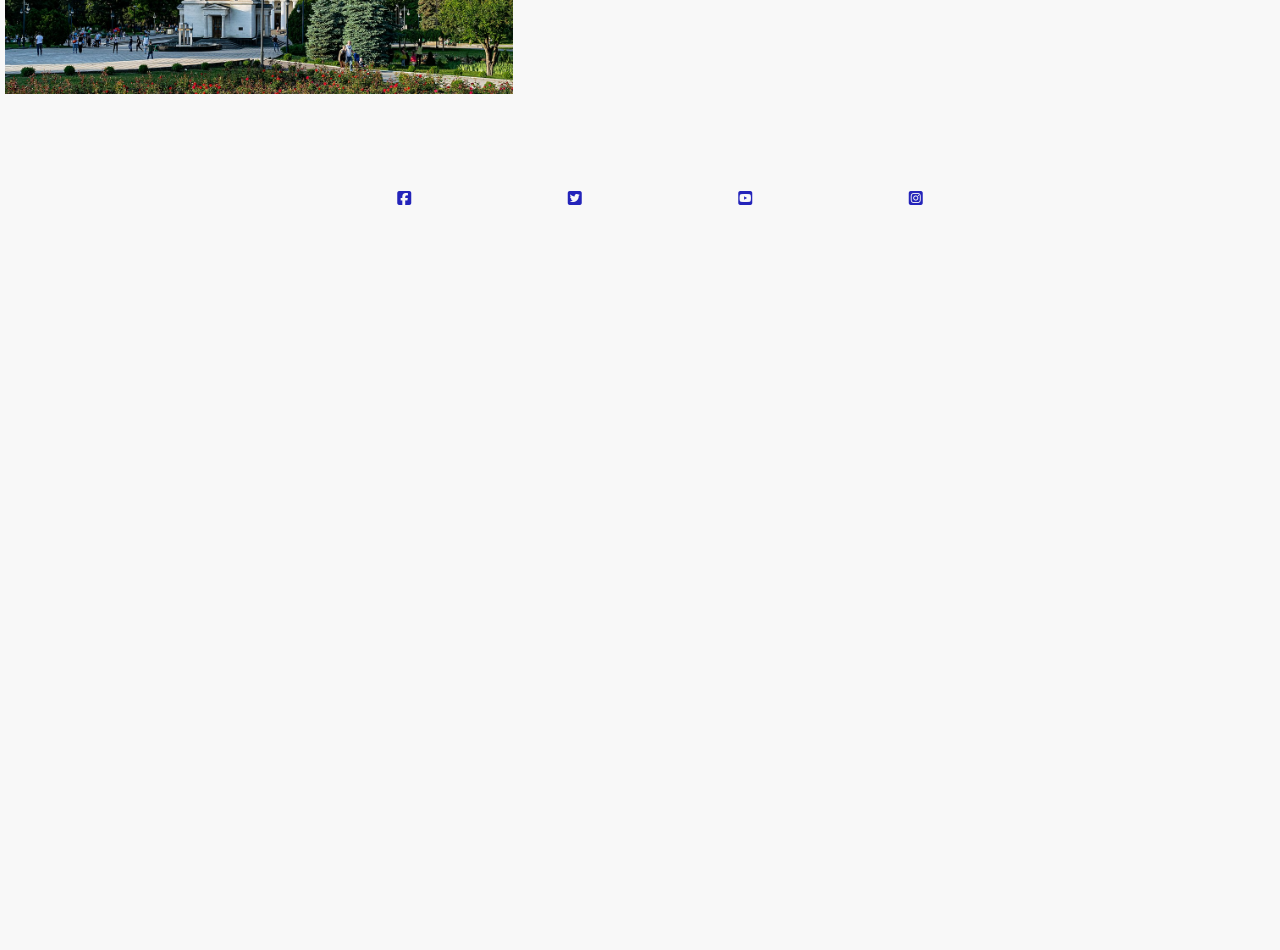
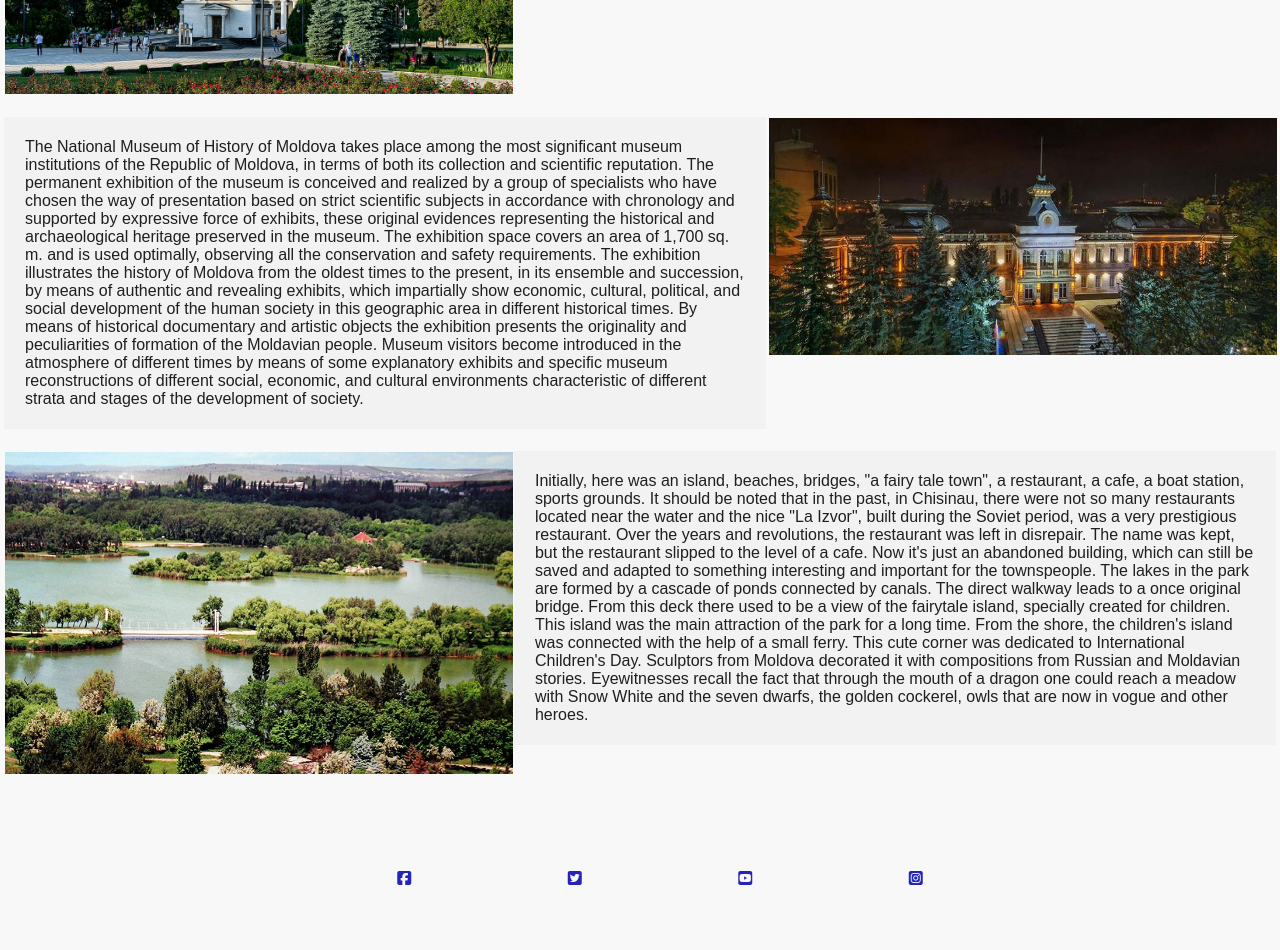
Before and after one commit to Sluveek/ChisinauTouristAttractions, a plain HTML site: page attractions.html in a window 1280 px wide. Shown: the part 1994-2944 px from the top of the page. Before the commit the page ends 2276 px from the top, so only its background shows below. Drawn offline with Linux system fonts and the light colour scheme.

Commit message:
Update attractions file and readme doc

```diff
--- a/attractions.html
+++ b/attractions.html
@@ -38,12 +38,12 @@
           1950 and was originally called “Central Park of Culture and Rest of the Leninist Commune”.
           The park is located on the shore of the Mill Valley Lake and covers an area of 114 hectares, the lake having
           an area of 34 hectares. The park was designed under the direction of the famous architect Robert Kurz.
-          On the territory of the park there is a summer theatre – the Green Theatre, with a capacity of 5000 seats
-          under the open sky, a day cinema, a children’s playground “Andries”, a beach, a boat station, etc.
+          On the territory of the park there is a summer theatre the Green Theatre, with a capacity of 5000 seats
+          under the open sky, a day cinema, a children playground “Andries”, a beach, a boat station, etc.
           The lake park has served as a base for various water sports. Three rowing schools used to operate in the park.
           There were sports fields and fishing spots for amateurs. In winter, an urban ice rink was held on the lake
           ice. There was also a parachute jump tower.
-          Next to the park is Moldova’s largest exhibition centre – Moldexpo.
+          Next to the park is Moldova largest exhibition centre Moldexpo.
           The park is also famous thanks to the rotunda and the Cascades Staircase, which were recently repaired. The
           Cascades Staircase consists of 218 steps and is longer than the famous General Potemkin Staircase in Odessa
           (which has 200 steps).</p>
@@ -63,7 +63,7 @@
           and the venue was abandoned in 2004.
           Luckily, a decade later, on the 30th of May, 2014, Circul came back to life. A long restoration process funded
           mainly by the Ministry of Culture had been going on for years and finally a smaller venue was opened in the
-          building. There’s now room for 300 people sitting in the round, and features shows including clowns, gymnasts,
+          building. There's now room for 300 people sitting in the round, and features shows including clowns, gymnasts,
           acrobats, and exotic animals in classic circus fashion.
           After being forgotten for a decade the Chişinău State Circus is once again slowly waking to life, restoring
           its past glory and bringing joy and entertainment to a new generation of Moldovans.</p>
@@ -127,12 +127,55 @@
           church in Bolhrad). The cathedral was bombed during World War II, and its bell tower was destroyed by the
           local Communists in 1962. The new bell tower was constructed in 1997. During the Soviet period, worship was
           prohibited and the cathedral was transformed into an exhibition center.
-
           Melnikov's design is Neoclassical. The façade is very simple and clear with six Doric column for the entrance.
           Because of the numerous destructions which the cathedral suffered throughout time, the building has received
           several restorations and shifts in its shape. For instance, the current zinc dome and its cross at the top are
           both an addition from 1997 built over the previous structure. The inside was completely blank during the
           Soviet period but nowadays it has painted walls in pure Orthodox style.</p>
+      </div>
+    </div>
+
+    <div class="attraction">
+      <div class="attraction-content">
+        <p>The National Museum of History of Moldova takes place among the most significant museum institutions of the
+          Republic of Moldova, in terms of both its collection and scientific reputation. The permanent exhibition of
+          the museum is conceived and realized by a group of specialists who have chosen the way of presentation based
+          on strict scientific subjects in accordance with chronology and supported by expressive force of exhibits,
+          these original evidences representing the historical and archaeological heritage preserved in the museum. The
+          exhibition space covers an area of 1,700 sq. m. and is used optimally, observing all the conservation and
+          safety requirements.
+          The exhibition illustrates the history of Moldova from the oldest times to the present, in its ensemble and
+          succession, by means of authentic and revealing exhibits, which impartially show economic, cultural,
+          political, and social development of the human society in this geographic area in different historical times.
+          By means of historical documentary and artistic objects the exhibition presents the originality and
+          peculiarities of formation of the Moldavian people. Museum visitors become introduced in the atmosphere of
+          different times by means of some explanatory exhibits and specific museum reconstructions of different social,
+          economic, and cultural environments characteristic of different strata and stages of the development of
+          society.</p>
+      </div>
+      <div class="attraction-image">
+        <img src="assets/images/img6.jpg" alt="The National Museum">
+      </div>
+    </div>
+
+    <div class="attraction">
+      <div class="attraction-image">
+        <img src="assets/images/img7.jpg" alt="The spring park">
+      </div>
+      <div class="attraction-content">
+        <p>Initially, here was an island, beaches, bridges, "a fairy tale town", a restaurant, a cafe, a boat station,
+          sports grounds. It should be noted that in the past, in Chisinau, there were not so many restaurants located
+          near the water and the nice "La Izvor", built during the Soviet period, was a very prestigious restaurant.
+          Over the years and revolutions, the restaurant was left in disrepair. The name was kept, but the restaurant
+          slipped to the level of a cafe. Now it's just an abandoned building, which can still be saved and adapted to
+          something interesting and important for the townspeople.
+          The lakes in the park are formed by a cascade of ponds connected by canals. The direct walkway leads to a once
+          original bridge. From this deck there used to be a view of the fairytale island, specially created for
+          children. This island was the main attraction of the park for a long time. From the shore, the children's
+          island was connected with the help of a small ferry. This cute corner was dedicated to International
+          Children's Day. Sculptors from Moldova decorated it with compositions from Russian and Moldavian stories.
+          Eyewitnesses recall the fact that through the mouth of a dragon one could reach a meadow with Snow White and
+          the seven dwarfs, the golden cockerel, owls that are now in vogue and other heroes.</p>
       </div>
     </div>
   </div>
```
Also changed, not shown: README.md.
